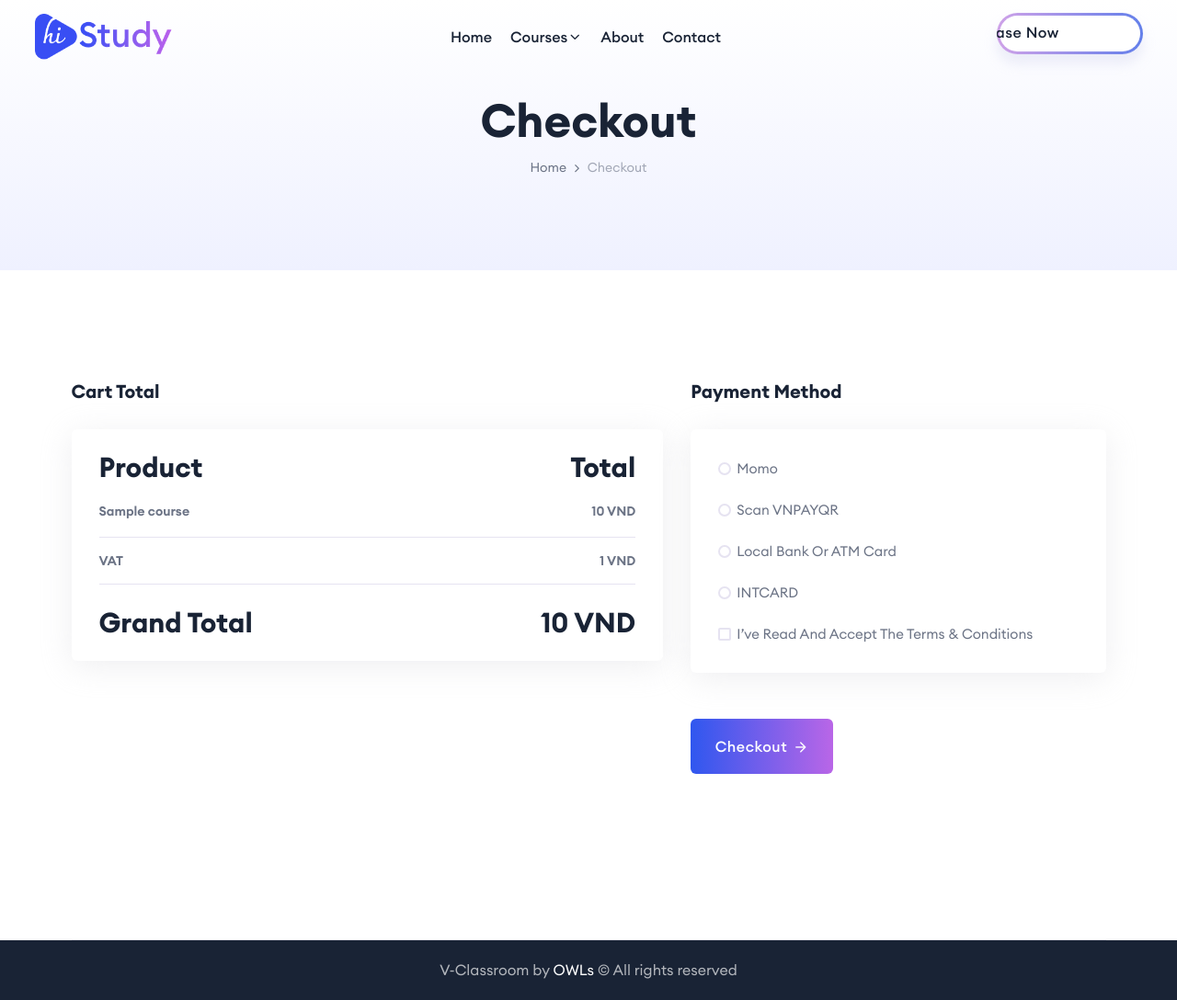
After one commit to maoleng/virtual-classroom, a Laravel app: template resources/views/course/checkout.blade.php in a window 1280 px wide. The commit adds this page. Shown: the whole page at 92% size. Run offline with Laravel 10, Linux system fonts and the light colour scheme; the template is opened without the code that fills it: most values are stand-ins (such as "Sample title", 1, 10 or a date in 2020); some web fonts are replaced.

Commit message:
feat: checkout

```diff
--- a/app/Models/Course.php
+++ b/app/Models/Course.php
@@ -31,6 +31,11 @@ class Course extends Base
         return $this->users->count();
     }
 
+    public function getLastPriceAttribute(): float
+    {
+        return $this->price * 1.1;
+    }
+
     public function getVideoThumbnailAttribute(): string
     {
         return "https://img.youtube.com/vi/$this->preview_video/0.jpg";
--- a/config/app.php
+++ b/config/app.php
@@ -70,7 +70,7 @@ return [
     |
     */
 
-    'timezone' => 'UTC',
+    'timezone' => 'Asia/Ho_Chi_Minh',
 
     /*
     |--------------------------------------------------------------------------
--- /dev/null
+++ b/resources/views/course/checkout.blade.php
@@ -0,0 +1,108 @@
+@extends('theme.master')
+
+@section('body')
+    <div class="rbt-breadcrumb-default ptb--100 ptb_md--50 ptb_sm--30 bg-gradient-1">
+        <div class="container">
+            <div class="row">
+                <div class="col-lg-12">
+                    <div class="breadcrumb-inner text-center">
+                        <h2 class="title">Checkout</h2>
+                        <ul class="page-list">
+                            <li class="rbt-breadcrumb-item"><a href="index.html">Home</a></li>
+                            <li>
+                                <div class="icon-right"><i class="feather-chevron-right"></i></div>
+                            </li>
+                            <li class="rbt-breadcrumb-item active">Checkout</li>
+                        </ul>
+                    </div>
+                </div>
+            </div>
+        </div>
+    </div>
+    <!-- End Breadcrumb Area -->
+
+    <div class="checkout_area bg-color-white rbt-section-gap">
+        <div class="container">
+            <div class="row g-5 checkout-form">
+
+                <div class="col-lg-7">
+                    <div class="col-12 mb--60">
+
+                        <h4 class="checkout-title">Cart Total</h4>
+
+                        <div class="checkout-cart-total">
+
+                            <h4>Product <span>Total</span></h4>
+
+                            <ul>
+                                <li>{{ $course->name }} <span>{{ prettyPrice($course->price) }}</span></li>
+                            </ul>
+
+                            <p>VAT <span>{{ prettyPrice($course->price * 0.1) }}</span></p>
+
+                            <h4 class="mt--30">Grand Total <span>{{ prettyPrice($course->lastPrice) }}</span></h4>
+
+                        </div>
+
+                    </div>
+                </div>
+
+                <div class="col-lg-5">
+                    <form action="{{ route('checkout.process', ['course' => $course]) }}" method="post" class="col-12 mb--60">
+                        @csrf
+                        <h4 class="checkout-title">Payment Method</h4>
+                        <div class="checkout-payment-method">
+                            <div class="single-method">
+                                <input type="radio" id="momo" name="payment_method" value="momo">
+                                <label for="momo">Momo</label>
+                                <p data-method="bank">Checkout through Momo.</p>
+                            </div>
+
+                            <div class="single-method">
+                                <input type="radio" id="VNPAYQR" name="payment_method" value="VNPAYQR">
+                                <label for="VNPAYQR">Scan VNPAYQR</label>
+                                <p data-method="cash">Checkout through VNPAYQR.</p>
+                            </div>
+
+                            <div class="single-method">
+                                <input type="radio" id="VNBANK" name="payment_method" value="VNBANK">
+                                <label for="VNBANK">Local Bank or ATM Card</label>
+                                <p data-method="cash">Checkout through local bank or ATM.</p>
+                            </div>
+
+                            <div class="single-method">
+                                <input type="radio" id="INTCARD" name="payment_method" value="INTCARD">
+                                <label for="INTCARD">INTCARD</label>
+                                <p data-method="cash">Checkout through International Card.</p>
+                            </div>
+
+                            <div class="single-method">
+                                <input name="is_accept" type="checkbox" id="accept_terms">
+                                <label for="accept_terms">I’ve read and accept the terms &
+                                    conditions</label>
+                            </div>
+                            @if($error = session()->get('error'))
+                                <p>{{ $error }}</p>
+                            @endif
+                        </div>
+                        <div class="plceholder-button mt--50">
+                            <button class="rbt-btn btn-gradient hover-icon-reverse">
+                                    <span class="icon-reverse-wrapper">
+                                        <span class="btn-text">Checkout</span>
+                                    <span class="btn-icon"><i class="feather-arrow-right"></i></span>
+                                    <span class="btn-icon"><i class="feather-arrow-right"></i></span>
+                                    </span>
+                            </button>
+                        </div>
+                    </form>
+                </div>
+
+            </div>
+        </div>
+    </div>
+    <div class="rbt-separator-mid">
+        <div class="container">
+            <hr class="rbt-separator m-0">
+        </div>
+    </div>
+@endsection
--- a/routes/web.php
+++ b/routes/web.php
@@ -1,13 +1,18 @@
 <?php
 
+use App\Http\Controllers\CheckoutController;
 use App\Http\Controllers\CourseController;
 use App\Http\Controllers\SiteController;
 use Illuminate\Support\Facades\Route;
 
 Route::get('/', [SiteController::class, 'index'])->name('index');
 
-
 Route::group(['prefix' => 'course', 'as' => 'course.'], function () {
     Route::get('/', [CourseController::class, 'index'])->name('index');
     Route::get('/{slug}', [CourseController::class, 'show'])->name('show');
+    Route::get('/{slug}/checkout', [CourseController::class, 'checkout'])->name('checkout');
 });
+Route::group(['prefix' => 'checkout', 'as' => 'checkout.'], function () {
+    Route::post('/{course}', [CheckoutController::class, 'checkout'])->name('process');
+    Route::get('/success', [CheckoutController::class, 'success'])->name('success');
+});
```
Also changed, not shown: app/Http/Controllers/CheckoutController.php (added, +77 -0 lines), app/Http/Controllers/CourseController.php (+10 -1 lines), resources/views/course/show.blade.php (+1 -8 lines).
